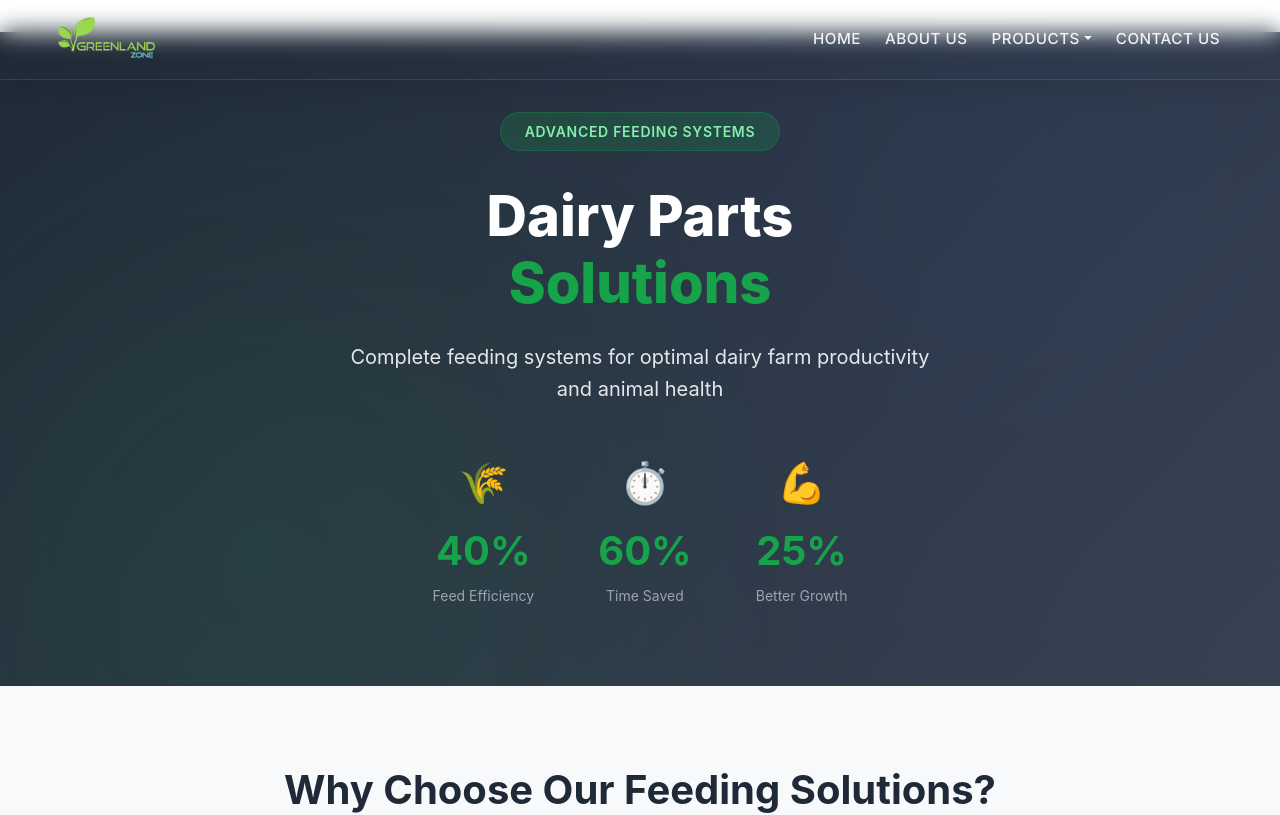
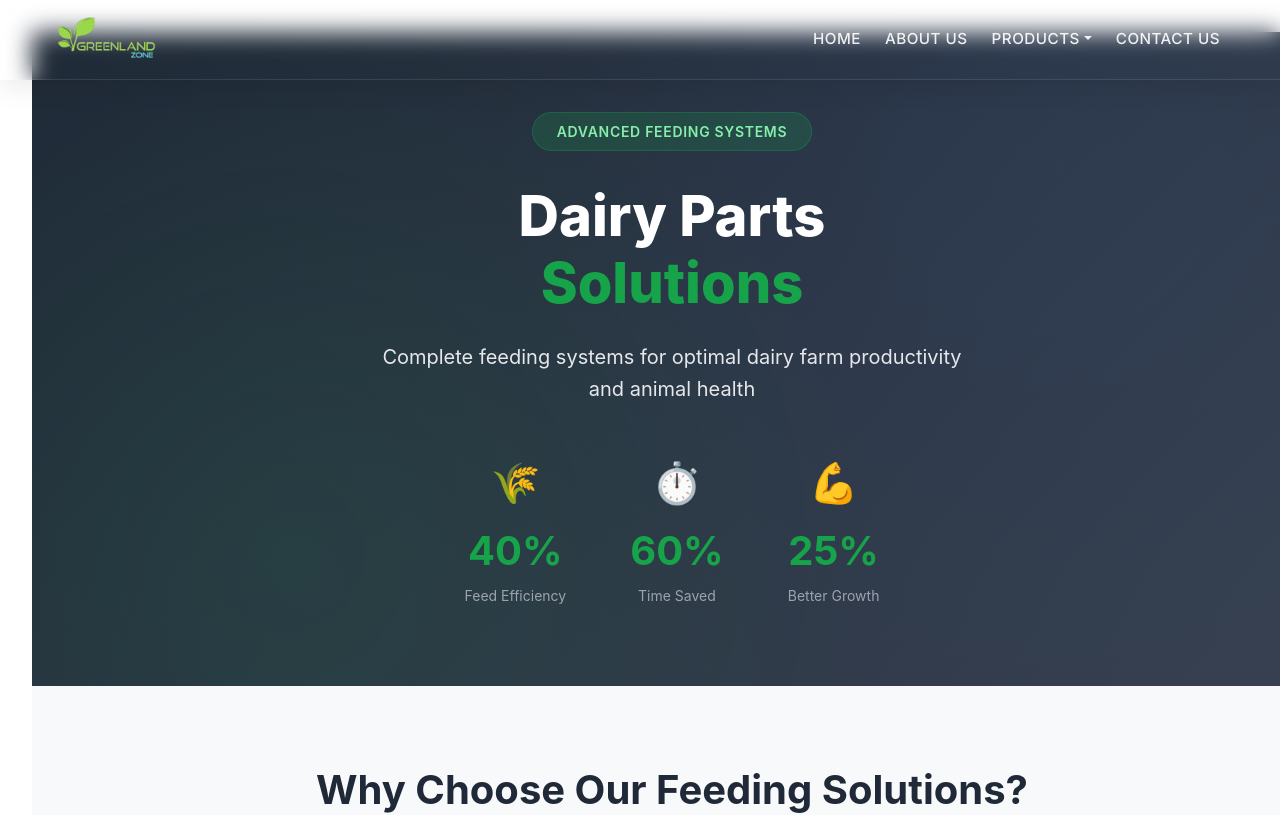
Before and after one commit to muneeb783/GreenlandZone, a React (Vite) app: page /products/parts in a window 1280 px wide. Shown: the top 815 px of the page. Built offline with nearby package versions, Linux system fonts and the light colour scheme.

Commit message:
tried a tweak

```diff
--- a/src/styles/dairyParts.css
+++ b/src/styles/dairyParts.css
@@ -24,7 +24,7 @@ body {
 .feeding-full-width {
   position: relative;
   width: 100vw;
-  margin-left: calc(-50vw + 50%);
+  margin-left: auto;
   left: 0;
 }
 
```
